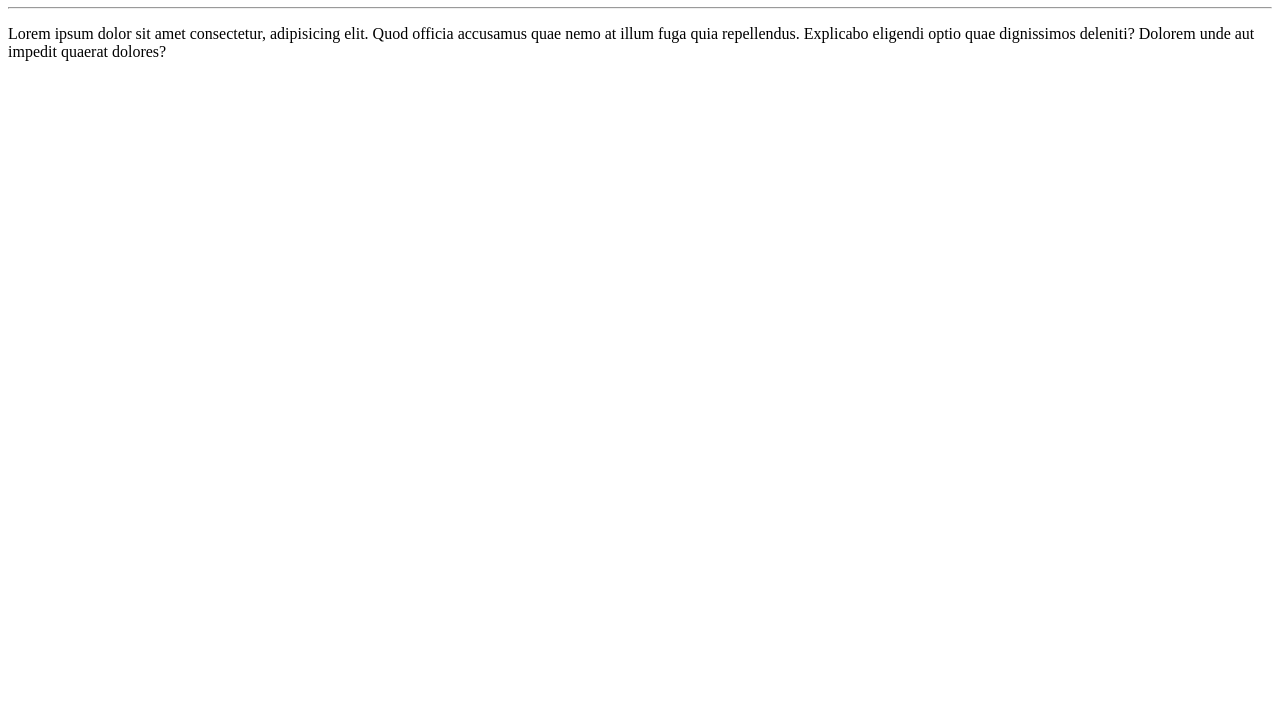
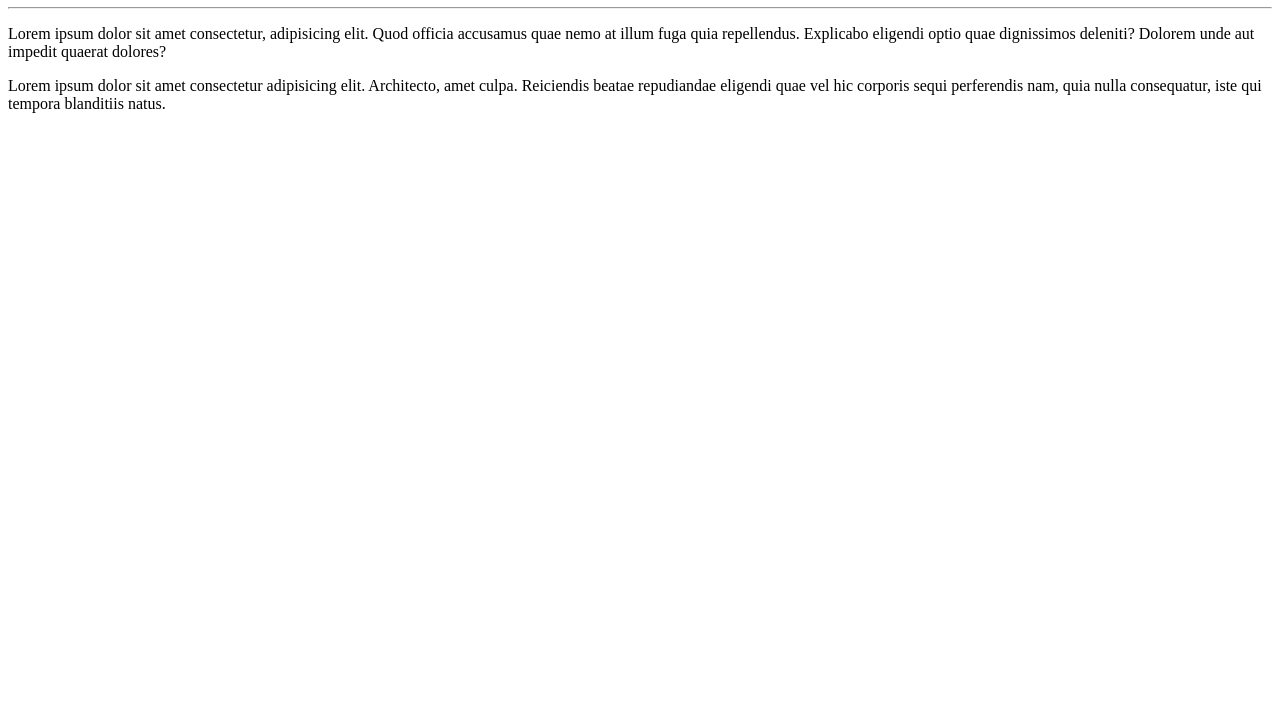
Before and after one commit to Hugo-Antonio/Ola-Mundo, a plain HTML site: page site exemplo/index.html in a window 1280 px wide. Shown: the part 73-800 px from the top of the page. Drawn offline with Linux system fonts and the light colour scheme.

Commit message:
Criei um novo paragrafo.

```diff
--- a/site exemplo/index.html
+++ b/site exemplo/index.html
@@ -9,6 +9,7 @@
     <h1>Olá Mundo</h1>
     <hr>
     <p>Lorem ipsum dolor sit amet consectetur, adipisicing elit. Quod officia accusamus quae nemo at illum fuga quia repellendus. Explicabo eligendi optio quae dignissimos deleniti? Dolorem unde aut impedit quaerat dolores?</p>
+    <p> Lorem ipsum dolor sit amet consectetur adipisicing elit. Architecto, amet culpa. Reiciendis beatae repudiandae eligendi quae vel hic corporis sequi perferendis nam, quia nulla consequatur, iste qui tempora blanditiis natus.</p>
 
 </body>
 </html>
```
